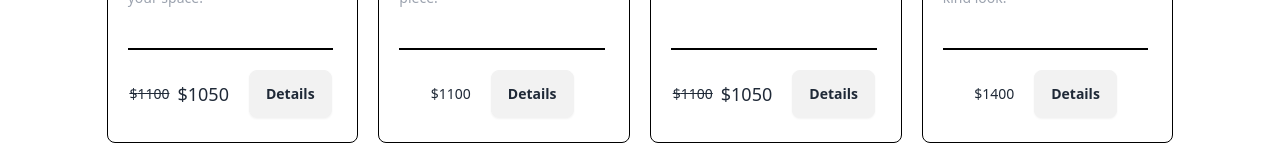
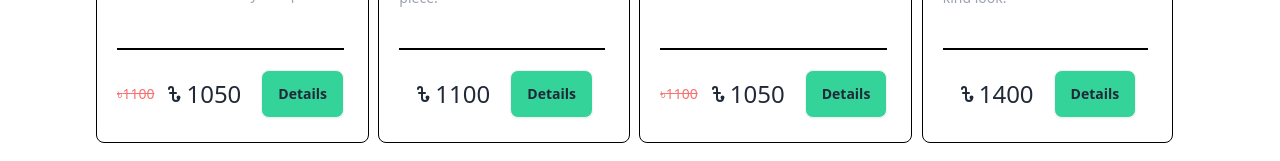
Before and after one commit to naim0018/Macrame-Crafts-BD, a React (Vite) app: page /products in a window 1280 px wide. Shown: the part 609-770 px from the top of the page. Built offline with nearby package versions, Linux system fonts and the light colour scheme.

Commit message:
button done

```diff
--- a/src/Component/Pages/Common/Cards/Cards.jsx
+++ b/src/Component/Pages/Common/Cards/Cards.jsx
@@ -1,5 +1,6 @@
 import React from "react";
 import { useState } from "react";
+import { TbCurrencyTaka } from "react-icons/tb";
 import { Link } from "react-router-dom";
 
 const Cards = ({ data }) => {
@@ -48,16 +49,16 @@ const Cards = ({ data }) => {
           {
             discountPrice ?
           <div className=" flex items-center justify-center gap-2">
-            <del className="text-sm">${price}</del>
-            <p className="text-lg font-medium">${discountPrice}</p>
+            <del className="text-sm text-red-400 ">৳{price}</del>
+            <p className="text-2xl font-medium flex items-center"><TbCurrencyTaka />{discountPrice}</p>
           </div>
           :
-          <p className="text-sm">${price}</p>
+          <p className="text-2xl font-medium flex items-center"><TbCurrencyTaka />{price}</p>
 
           }
           <div className="">
             <Link to={`/cardDetails/${id}`}>
-              <button className="btn">Details</button>
+              <button className="btn bg-emerald-400 hover:bg-yellow-400">Details</button>
             </Link>
           </div>
         </div>
--- a/src/Component/Pages/Common/Details/CardDetails.jsx
+++ b/src/Component/Pages/Common/Details/CardDetails.jsx
@@ -67,7 +67,7 @@ const CardDetails = () => {
                 <div className="">
                   <div className="flex gap-4 items-center w-fit">
                     <p className="text-4xl font-medium flex items-center text-emerald-400"><TbCurrencyTaka />{discountPrice}</p>
-                    <del className="flex items-center text-red-400"> <TbCurrencyTaka />{price}</del>
+                    <del className=" text-red-400">৳{price}</del>
                   </div>
                 </div>
               ) : (
@@ -76,7 +76,7 @@ const CardDetails = () => {
                 </p>
               )}
               <div className="">
-                <button className="btn btn-lg bg-yellow-300 mt-8">Add to Cart</button>
+                <button className="btn btn-lg bg-yellow-300 mt-8 hover:bg-emerald-400 hover:text-white">Add to Cart</button>
               </div>
             </div>
           </div>
```
